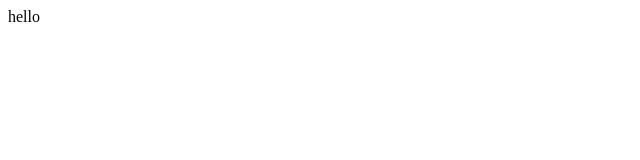
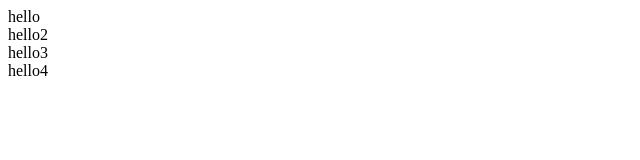
Before and after one commit to kredo-ay/jay, a plain HTML site: page index.html in a window 1280 px wide. Shown: the whole page, without its empty margins (0-640 px from the left). Drawn offline with Linux system fonts and the light colour scheme.

Commit message:
someone edited index.html

```diff
--- a/index.html
+++ b/index.html
@@ -6,6 +6,9 @@
     <title>Document</title>
 </head>
 <body>
-    <div>hello</div>
+     <div>hello</div>
+    <div>hello2</div>
+    <div>hello3</div>
+    <div>hello4</div>
 </body>
 </html>
```
